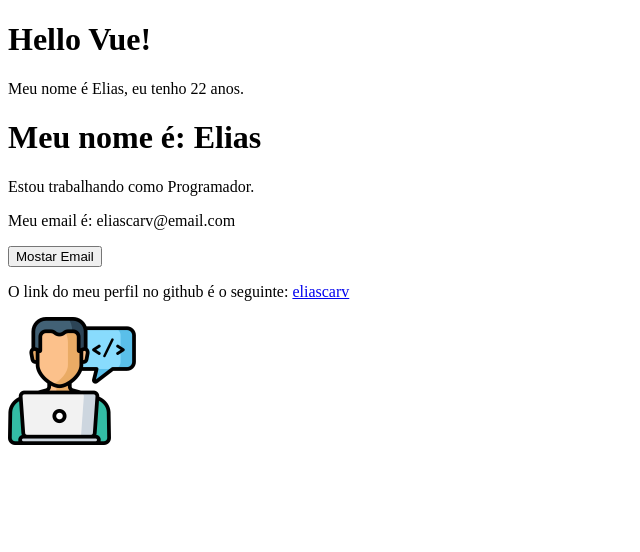
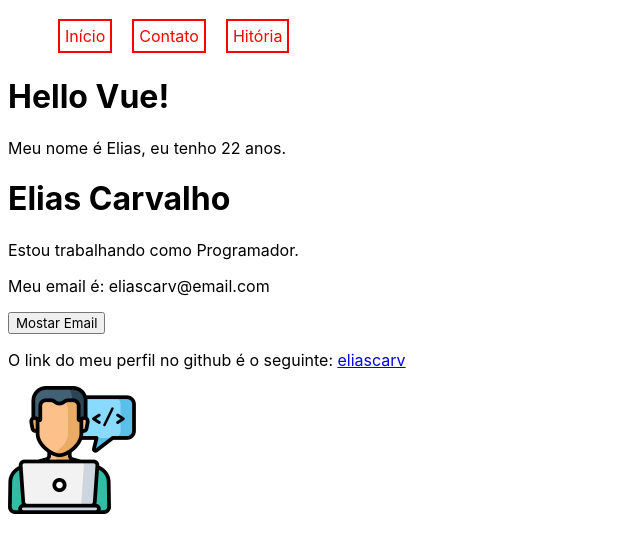
Before and after one commit to eliascarv/Aprendendo-VueJS, a Vue app: page / in a window 1280 px wide. Shown: the top 552 px of the page, without its empty margins (0-640 px from the left). Built offline with nearby package versions, Linux system fonts and the light colour scheme.

Commit message:
CSS scoped e global

```diff
--- a/src/App.vue
+++ b/src/App.vue
@@ -1,20 +1,29 @@
 <template>
-  <primeiro-comp />
-  <life-cycle />
-  <info />
+  <Header />
+  <PrimeiroComp />
+  <LifeCycle />
+  <Info />
 </template>
 
 <script>
 import PrimeiroComp from './components/PrimeiroComp.vue'
 import LifeCycle from './components/LifeCycle.vue'
 import Info from './components/Info.vue'
+import Header from './components/Header.vue'
 
 export default {
   name: 'App',
   components: {
     PrimeiroComp,
     LifeCycle,
-    Info
+    Info,
+    Header
   }
 }
 </script>
+
+<style>
+* {
+  font-family: Inter, sans-serif;
+}
+</style>
--- /dev/null
+++ b/src/components/Header.vue
@@ -0,0 +1,40 @@
+<template>
+  <ul>
+    <li><a href="#">Início</a></li>
+    <li><a href="#">Contato</a></li>
+    <li><a href="#">Hitória</a></li>
+  </ul>
+</template>
+
+<script>
+export default {
+  name: 'Header'
+}
+</script>
+
+<style scoped>
+  ul {
+    list-style: none;
+    display: flex;
+  }
+
+  li {
+    margin: 10px;
+  }
+
+  a {
+    padding: 5px;
+    color: red;
+    text-decoration: none;
+    border: solid red 2px;
+  }
+
+  a:visited {
+    color: red;
+  }
+
+  a:hover {
+    color: white;
+    background-color: red;
+  }
+</style>
--- a/src/components/LifeCycle.vue
+++ b/src/components/LifeCycle.vue
@@ -1,5 +1,5 @@
 <template>
-  <h1>Meu nome é: {{ nome }}</h1>
+  <h1>{{ nome }}</h1>
 </template>
 
 // Quando o componete <life-cicle /> é criado, seu valor é alterado.
@@ -16,7 +16,7 @@ export default {
     }
   },
   created() {
-    this.nome = 'Elias'
+    this.nome = 'Elias Carvalho'
   }
 }
 </script>
```
